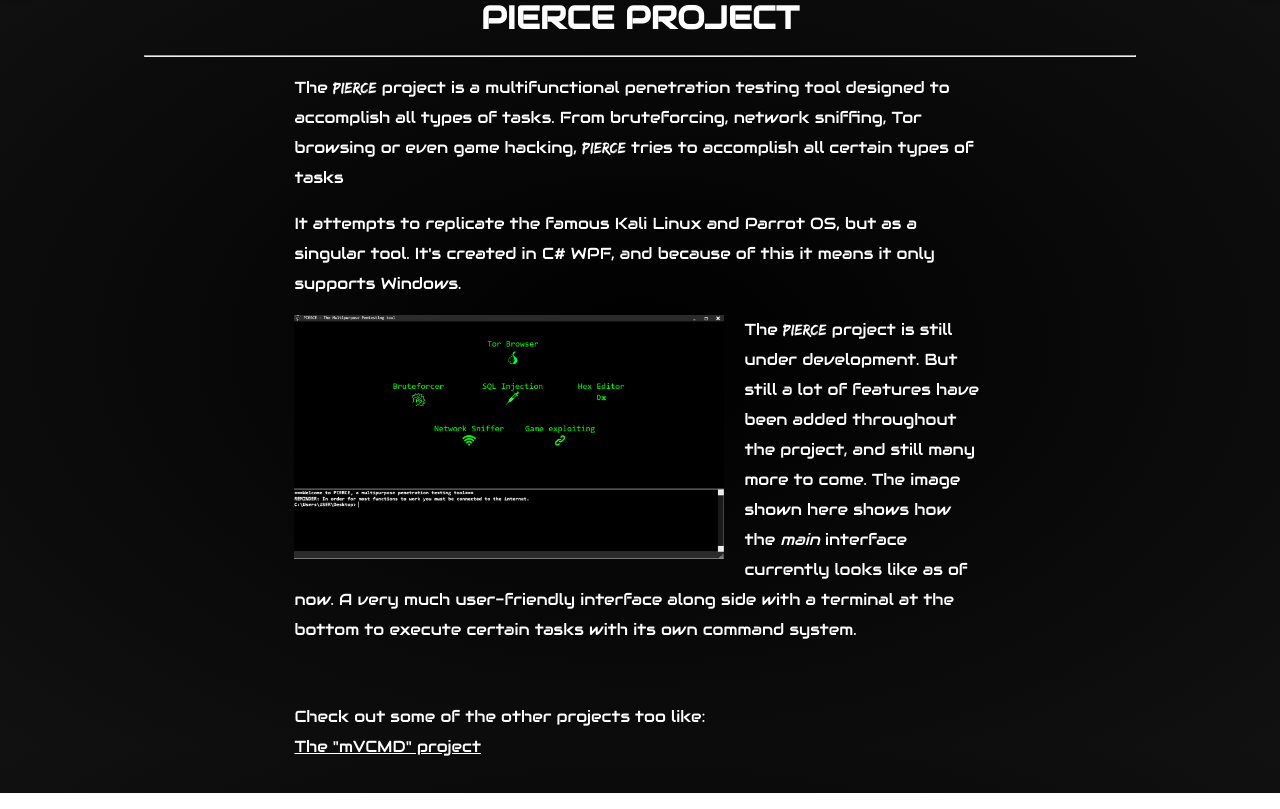
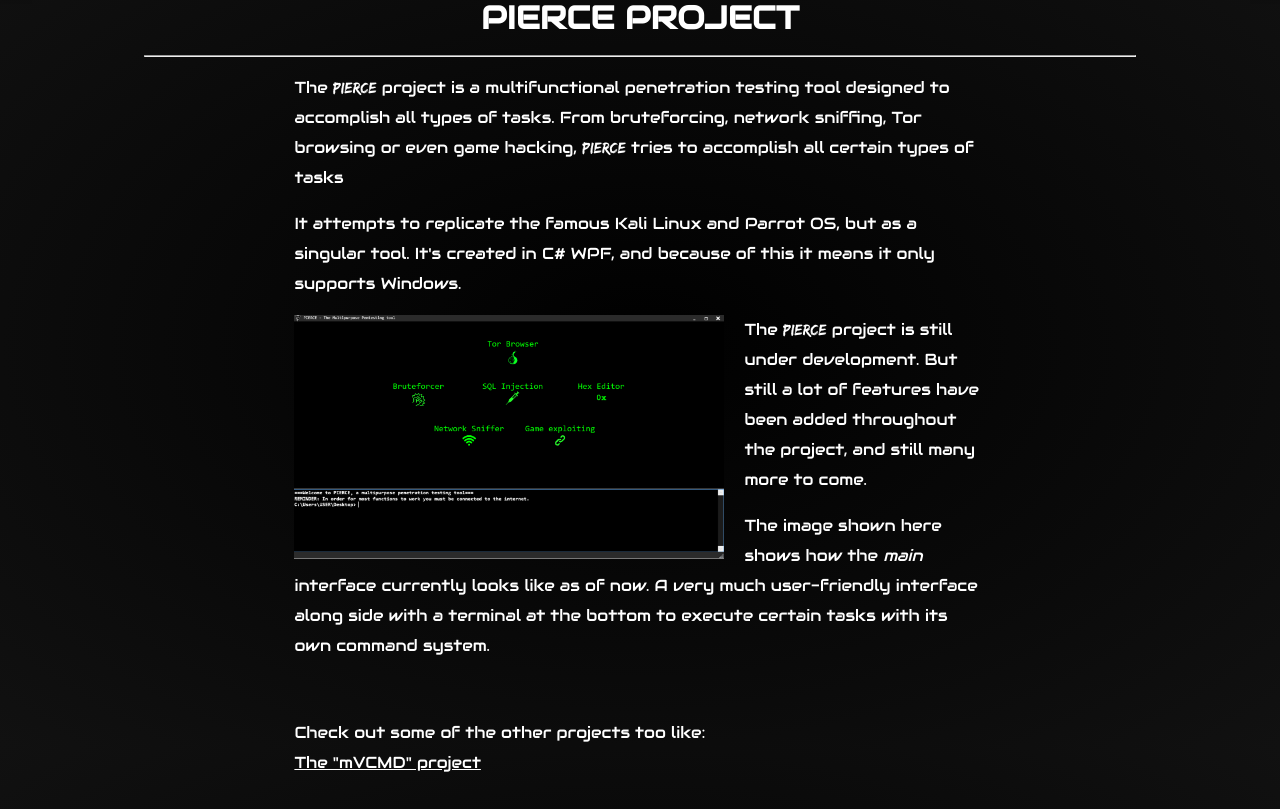
Before and after one commit to JoenTheWizard/pierce-project-website, a plain HTML site: page index.html in a window 1280 px wide. Shown: the part 854-1663 px from the top of the page. Drawn offline with Linux system fonts and the light colour scheme.

Commit message:
Update index.html

```diff
--- a/index.html
+++ b/index.html
@@ -43,7 +43,10 @@
 </p>
 <img title="PIERCE main screen" id="textboximg" src="imgs/pierce-main.png">
 <p>
-	The <span style="font-family:edoSZ;">PIERCE</span> project is still under development. But still a lot of features have been added throughout the project, and still many more to come. The image shown here shows how the <em>main</em> interface currently looks like as of now. A very much user-friendly interface along side with a terminal at the bottom to execute certain tasks with its own command system.
+	The <span style="font-family:edoSZ;">PIERCE</span> project is still under development. But still a lot of features have been added throughout the project, and still many more to come.
+</p>
+<p>
+	The image shown here shows how the <em>main</em> interface currently looks like as of now. A very much user-friendly interface along side with a terminal at the bottom to execute certain tasks with its own command system.
 </p>
 <p style="margin-top:5%;">
 	Check out some of the other projects too like:<br>
```
